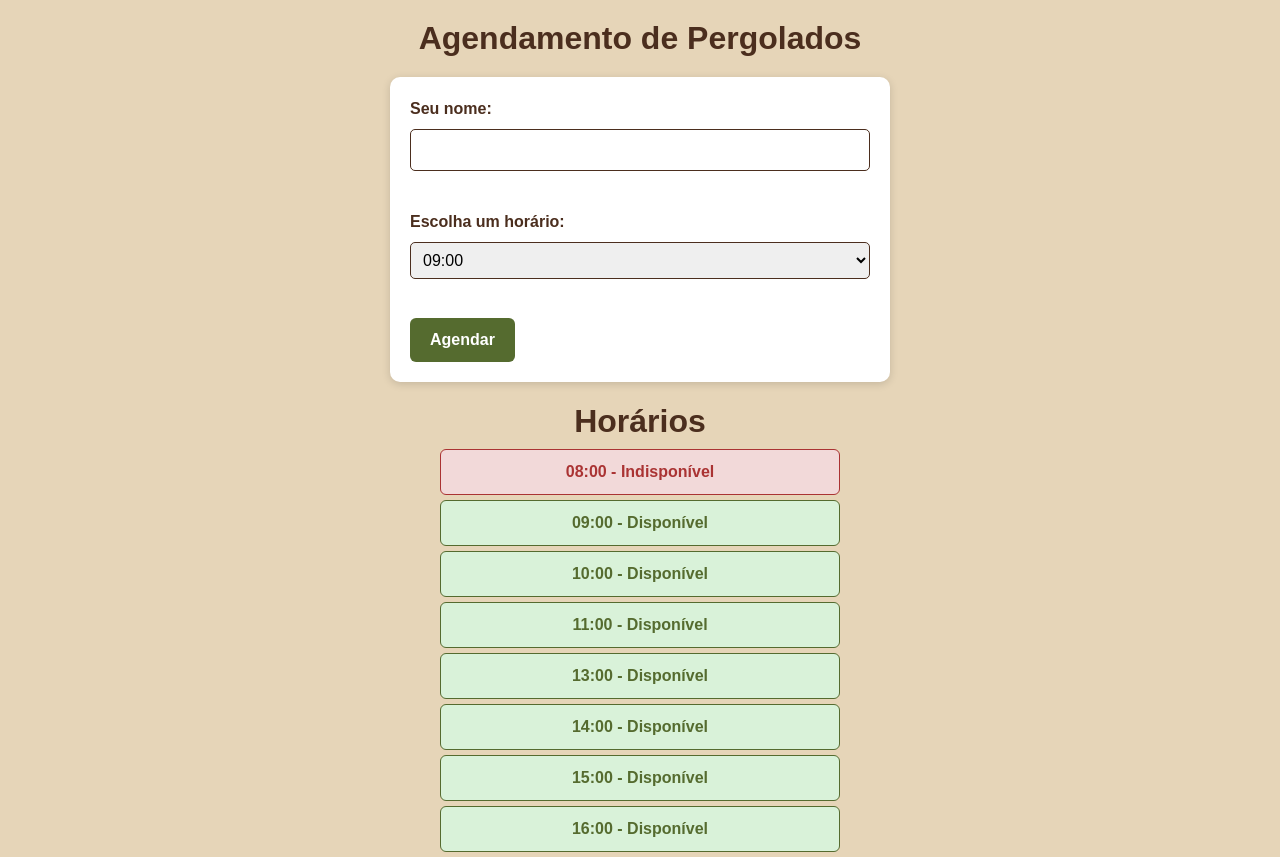
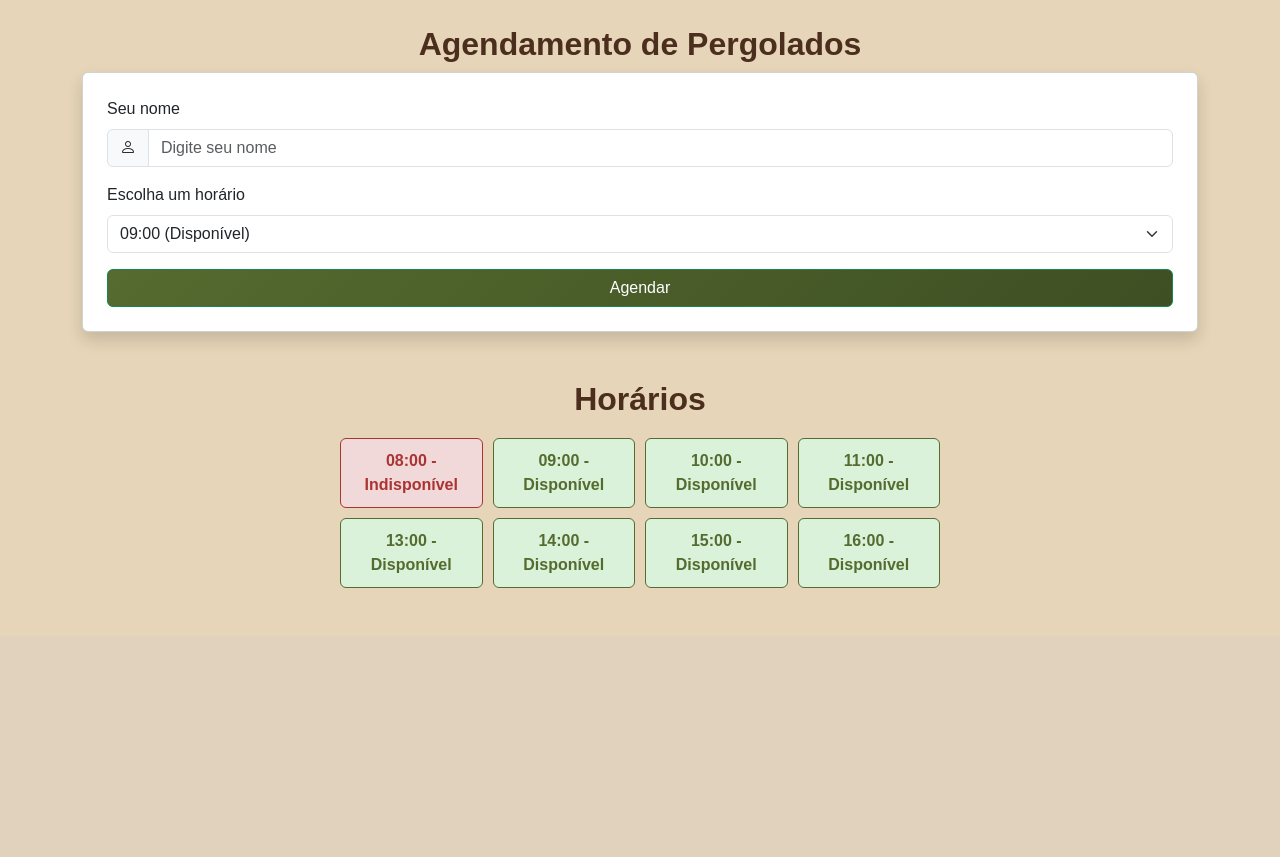
Before and after one commit to Romarts/Site-em-dupla, a PHP site: page / in a window 1280 px wide. Shown: the part 634-1491 px from the top of the page. After the commit the page ends 1222 px from the top, so only its background shows below. Run offline with PHP 8.4, Linux system fonts and the light colour scheme.

Commit message:
php e css ajustados

```diff
--- a/index.php
+++ b/index.php
@@ -1,6 +1,5 @@
 <?php
 // agenda.php - Simples sistema de agendamento para carpinteiros
-
 
 // Horários disponíveis (simulação)
 $horarios = [
@@ -25,105 +24,117 @@ $agendados = file_exists($arquivo) ? file($arquivo, FILE_IGNORE_NEW_LINES) : [];
 $horarios_ocupados = array_map(fn($linha) => explode(" - ", $linha)[0], $agendados);
 ?>
 <!DOCTYPE html>
-
 <html lang="pt-BR">
 <head>
   <meta charset="UTF-8">
   <title>Carvalho Serviços</title>
-  <link href="https://cdn.jsdelivr.net/npm/bootstrap@5.3.7/dist/css/bootstrap.min.css" rel="stylesheet" integrity="sha384-LN+7fdVzj6u52u30Kp6M/trliBMCMKTyK833zpbD+pXdCLuTusPj697FH4R/5mcr" crossorigin="anonymous">
+  <link href="https://cdn.jsdelivr.net/npm/bootstrap@5.3.7/dist/css/bootstrap.min.css" rel="stylesheet">
   <link rel="stylesheet" href="style.css">
+  <link rel="stylesheet" href="https://cdn.jsdelivr.net/npm/bootstrap-icons@1.10.5/font/bootstrap-icons.css">
 </head>
 
 <body>
 
-<nav class="navbar navbar-expand-lg bg-body-tertiary">
+<nav class="navbar navbar-expand-lg">
   <div class="container-fluid">
     <a class="navbar-brand" href="index.php">Carvalho Serviços Madeiras</a>
-    <button class="navbar-toggler" type="button" data-bs-toggle="collapse" data-bs-target="#navbarSupportedContent" aria-controls="navbarSupportedContent" aria-expanded="false" aria-label="Toggle navigation">
+    <button class="navbar-toggler" type="button" data-bs-toggle="collapse" data-bs-target="#navbarSupportedContent">
       <span class="navbar-toggler-icon"></span>
     </button>
     <div class="collapse navbar-collapse" id="navbarSupportedContent">
       <ul class="navbar-nav me-auto mb-2 mb-lg-0">
         <li class="nav-item">
-          <a class="nav-link active" aria-current="page" href="index.php">Página Inicial</a>
+          <a class="nav-link active" href="index.php">Página Inicial</a>
         </li>
         <li class="nav-item">
           <a class="nav-link" href="#">Agenda</a>
         </li>
         <li class="nav-item dropdown">
-          <a class="nav-link dropdown-toggle" href="#" role="button" data-bs-toggle="dropdown" aria-expanded="false">
+          <a class="nav-link dropdown-toggle" href="#" role="button" data-bs-toggle="dropdown">
             Trabalhos
           </a>
           <ul class="dropdown-menu">
-            <li><a class="dropdown-item" href="#">Action</a></li>
-            <li><a class="dropdown-item" href="#">Another action</a></li>
+            <li><a class="dropdown-item" href="#">Pergolados</a></li>
+            <li><a class="dropdown-item" href="#">Decks</a></li>
             <li><hr class="dropdown-divider"></li>
-            <li><a class="dropdown-item" href="#">Something else here</a></li>
+            <li><a class="dropdown-item" href="#">Mais serviços</a></li>
           </ul>
-        </li>
-        <li class="nav-item">
-          <a class="nav-link disabled" aria-disabled="true">Disabled</a>
         </li>
       </ul>
       <form class="d-flex" role="search">
-        <input class="form-control me-2" type="search" placeholder="Search" aria-label="Search"/>
-        <button class="btn btn-outline-success" type="submit">Search</button>
+        <input class="form-control me-2" type="search" placeholder="Buscar">
+        <button class="btn btn-outline-success" type="submit">Buscar</button>
       </form>
     </div>
   </div>
 </nav>
-  <div class="texto">
-    <h1> Carvalho Serviços em Madeiras</h1>
 
-    <div id="carouselExampleInterval" class="carousel slide" data-bs-ride="carousel">
+<div class="container my-5">
+
+  <h1>Carvalho Serviços em Madeiras</h1>
+
+  <!-- Carrossel -->
+  <div id="carouselExampleInterval" class="carousel slide mb-5" data-bs-ride="carousel">
     <div class="carousel-inner">
-    <div class="carousel-item active" data-bs-interval="10000">
-      <img src="..." class="d-block w-100" alt="...">
+      <div class="carousel-item active" data-bs-interval="3000">
+        <img src="img/carpintaria1.jpg" class="d-block w-100" alt="Trabalho 1">
       </div>
-    <div class="carousel-item" data-bs-interval="5000">
-      <img src="..." class="d-block w-100" alt="...">
+      <div class="carousel-item" data-bs-interval="3000">
+        <img src="img/carpintaria2.jpg" class="d-block w-100" alt="Trabalho 2">
       </div>
-    <div class="carousel-item" data-bs-interval="5000">
-      <img src="..." class="d-block w-100" alt="...">
+      <div class="carousel-item" data-bs-interval="3000">
+        <img src="img/carpintaria3.jpg" class="d-block w-100" alt="Trabalho 3">
       </div>
     </div>
     <button class="carousel-control-prev" type="button" data-bs-target="#carouselExampleInterval" data-bs-slide="prev">
-    <span class="carousel-control-prev-icon" aria-hidden="true"></span>
-    <span class="visually-hidden">Previous</span>
+      <span class="carousel-control-prev-icon"></span>
+      <span class="visually-hidden">Anterior</span>
     </button>
     <button class="carousel-control-next" type="button" data-bs-target="#carouselExampleInterval" data-bs-slide="next">
-    <span class="carousel-control-next-icon" aria-hidden="true"></span>
-    <span class="visually-hidden">Next</span>
+      <span class="carousel-control-next-icon"></span>
+      <span class="visually-hidden">Próximo</span>
     </button>
   </div>
 
+  <!-- Formulário -->
   <h2>Agendamento de Pergolados</h2>
+  <div class="card shadow p-4 mb-5">
+    <form method="POST">
+      <div class="mb-3">
+        <label for="nome" class="form-label">Seu nome</label>
+        <div class="input-group">
+          <span class="input-group-text"><i class="bi bi-person"></i></span>
+          <input type="text" id="nome" name="nome" class="form-control" placeholder="Digite seu nome" required>
+        </div>
+      </div>
 
-  <form method="POST">
-    <label for="nome">Seu nome:</label><br>
-    <input type="text" id="nome" name="nome" required><br><br>
+      <div class="mb-3">
+        <label for="horario" class="form-label">Escolha um horário</label>
+        <select id="horario" name="horario" class="form-select" required>
+          <?php foreach ($horarios as $h): ?>
+            <option value="<?= $h ?>" <?= in_array($h, $horarios_ocupados) ? 'disabled' : '' ?>>
+              <?= $h ?> <?= in_array($h, $horarios_ocupados) ? '(Indisponível)' : '(Disponível)' ?>
+            </option>
+          <?php endforeach; ?>
+        </select>
+      </div>
 
-    <label for="horario">Escolha um horário:</label><br>
-    <select id="horario" name="horario" required>
-      <?php foreach ($horarios as $h): ?>
-        <?php if (!in_array($h, $horarios_ocupados)): ?>
-          <option value="<?= $h ?>"><?= $h ?></option>
-        <?php endif; ?>
-      <?php endforeach; ?>
-    </select><br><br>
+      <button type="submit" class="btn btn-success w-100">Agendar</button>
+    </form>
+  </div>
 
-    <button type="submit">Agendar</button>
-  </form>
-
+  <!-- Horários -->
   <h2>Horários</h2>
+  <div class="horarios-grid">
     <?php foreach ($horarios as $h): ?>
       <div class="horario <?= in_array($h, $horarios_ocupados) ? 'ocupado' : 'livre' ?>">
         <?= $h ?> - <?= in_array($h, $horarios_ocupados) ? 'Indisponível' : 'Disponível' ?>
       </div>
     <?php endforeach; ?>
+  </div>
 
 </div>
-  <script src="https://cdn.jsdelivr.net/npm/bootstrap@5.3.7/dist/js/bootstrap.bundle.min.js" integrity="sha384-ndDqU0Gzau9qJ1lfW4pNLlhNTkCfHzAVBReH9diLvGRem5+R9g2FzA8ZGN954O5Q" crossorigin="anonymous"></script>
 
+<script src="https://cdn.jsdelivr.net/npm/bootstrap@5.3.7/dist/js/bootstrap.bundle.min.js"></script>
 </body>
 </html>
--- a/style.css
+++ b/style.css
@@ -5,11 +5,10 @@
   font-size: 1.3rem;
   font-weight: bold;
   color: #fff !important;
-  background: url('logo.img/logo\ site\ em\ dupla\ \(2\).png') no-repeat left center;
+  background: url('logo.img/logo site em dupla (2).png') no-repeat left center;
   background-size: 40px 40px;
   padding-left: 50px;
 }
-
 
 :root {
   --marrom: #4B2E1E;
@@ -17,7 +16,6 @@
   --verde: #556B2F;
   --preto: #1C1C1C;
 }
-
 
 body {
   font-family: Arial, sans-serif;
@@ -30,6 +28,7 @@ body {
 /* Navbar */
 .navbar {
   background-color: var(--marrom) !important;
+  box-shadow: 0 2px 8px rgba(0,0,0,0.2);
 }
 
 .navbar .navbar-brand,
@@ -39,7 +38,9 @@ body {
 }
 
 .navbar .nav-link:hover {
-  color: var(--verde) !important;
+  color: var(--bege) !important;
+  transform: scale(1.05);
+  transition: 0.3s;
 }
 
 .navbar .btn {
@@ -52,6 +53,7 @@ body {
   color: #fff;
 }
 
+/* Títulos */
 h1, h2 {
   color: var(--marrom);
   margin-top: 20px;
@@ -60,48 +62,36 @@ h1, h2 {
 }
 
 /* Formulário */
-form {
-  background: #fff;
-  padding: 20px;
-  margin: 20px auto;
-  border-radius: 10px;
-  max-width: 500px;
-  box-shadow: 0px 2px 8px rgba(0,0,0,0.15);
-}
-
-form label {
-  font-weight: bold;
-  color: var(--marrom);
-}
-
-form input,
-form select {
-  width: 100%;
-  padding: 8px;
-  margin: 8px 0 15px 0;
-  border: 1px solid var(--marrom);
-  border-radius: 5px;
+form input:focus,
+form select:focus {
+  border-color: var(--verde);
+  box-shadow: 0 0 5px rgba(85, 107, 47, 0.5);
+  outline: none;
 }
 
 form button {
-  background-color: var(--verde);
-  color: #fff;
-  padding: 10px 20px;
+  background: linear-gradient(135deg, var(--verde), #3e4f23);
+  transition: 0.3s;
+  font-weight: bold;
   border: none;
-  border-radius: 6px;
-  cursor: pointer;
-  font-weight: bold;
 }
 
 form button:hover {
-  background-color: #3e4f23;
+  transform: scale(1.03);
+  box-shadow: 0 4px 10px rgba(0,0,0,0.2);
 }
 
 /* Horários */
+.horarios-grid {
+  display: grid;
+  grid-template-columns: repeat(auto-fit, minmax(140px, 1fr));
+  gap: 10px;
+  margin: 20px auto;
+  max-width: 600px;
+}
+
 .horario {
   padding: 10px;
-  margin: 5px auto;
-  max-width: 400px;
   border-radius: 6px;
   font-weight: bold;
   text-align: center;
@@ -121,7 +111,15 @@ form button:hover {
 
 /* Carrossel */
 .carousel img {
-  height: 400px;
+  height: 450px;
   object-fit: cover;
   border-radius: 10px;
 }
+
+.carousel-item::after {
+  content: "";
+  position: absolute;
+  top: 0; left: 0; right: 0; bottom: 0;
+  background: rgba(0,0,0,0.2);
+  border-radius: 10px;
+}
```
Lines whose indentation alone changed are shown as unchanged.
